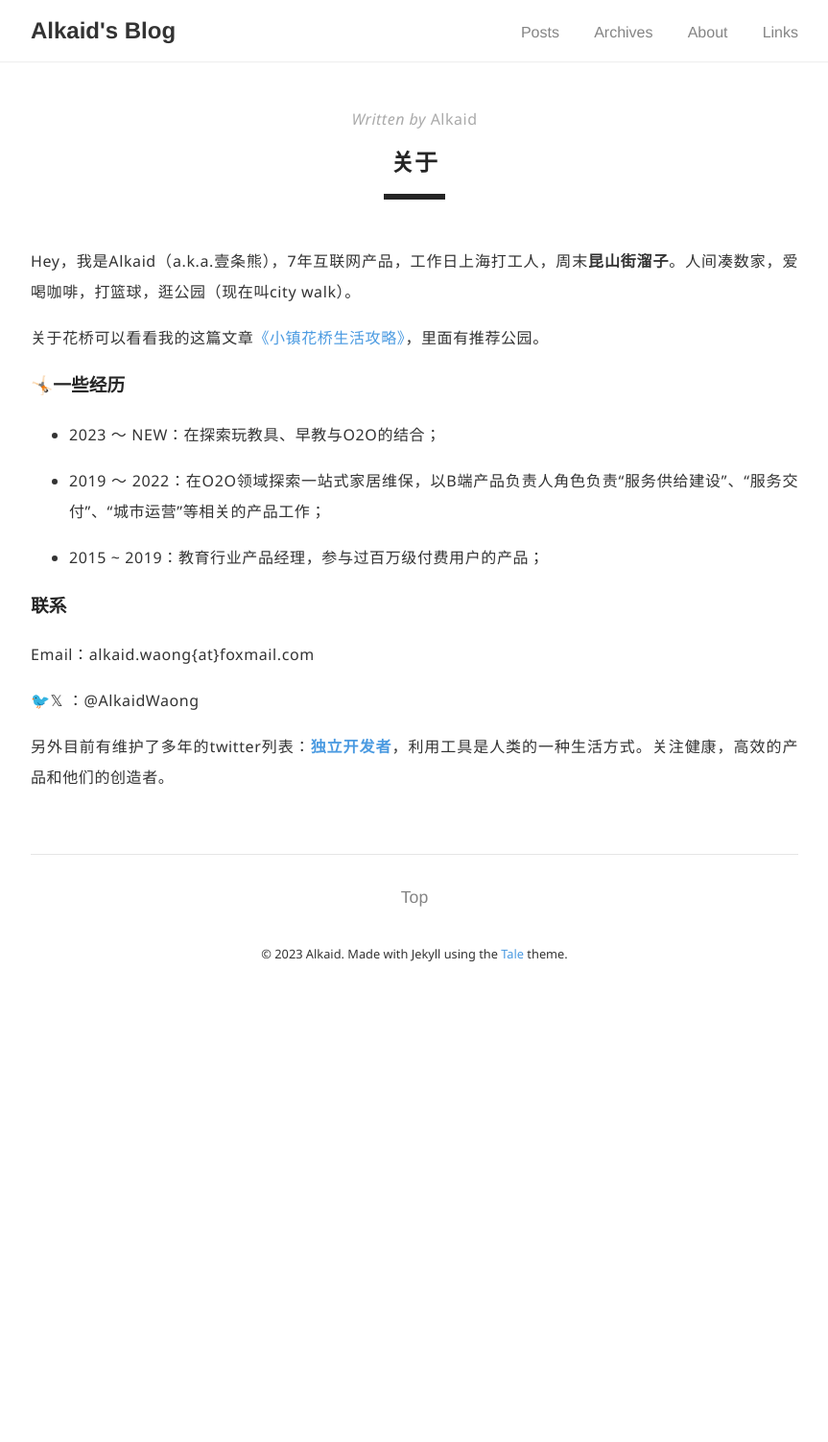
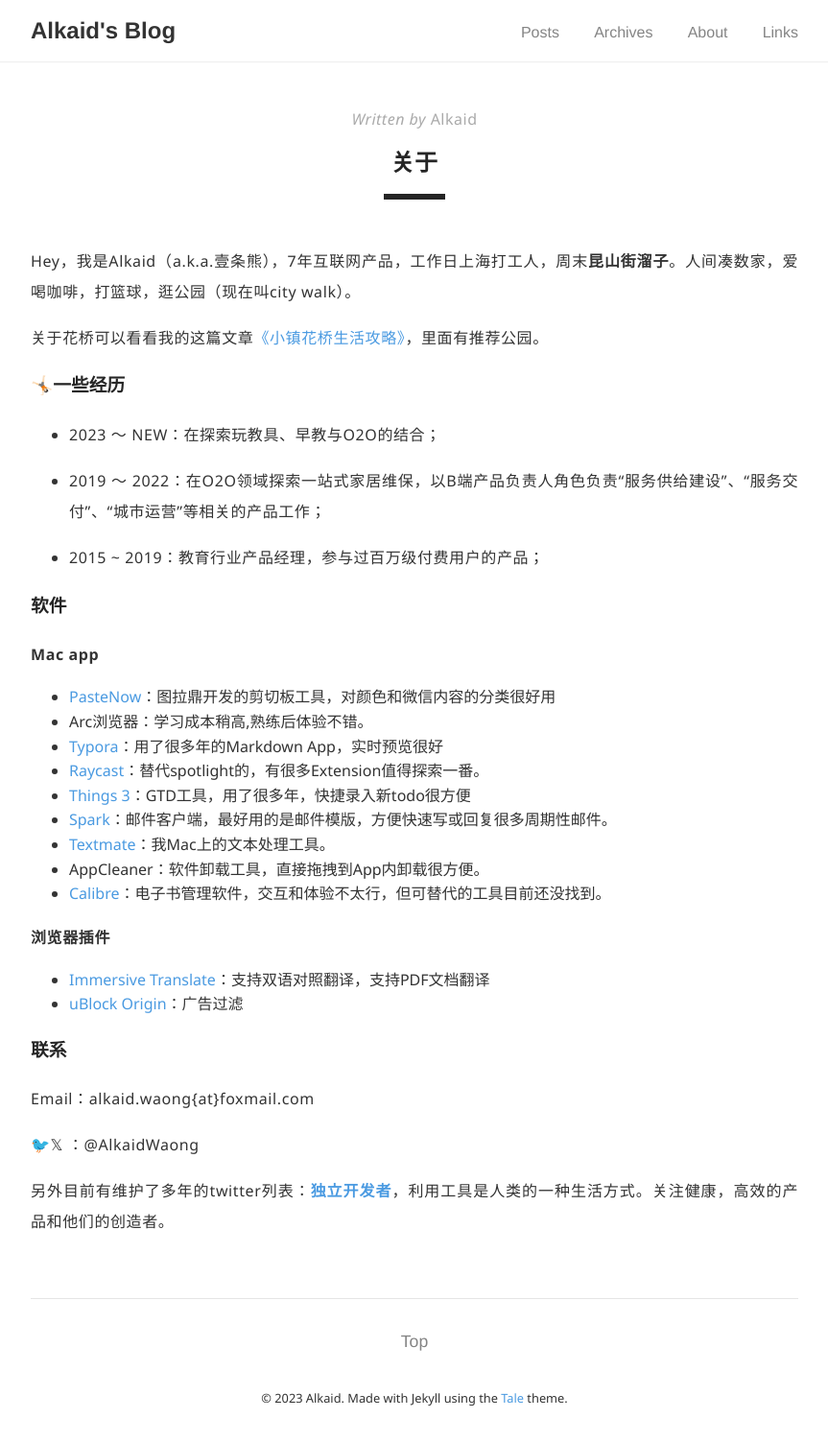
Before and after one commit to AlkaidWaong/ifoz, a Jekyll site: the page built from _pages/about.md, in a window 1280 px wide. Shown: the whole page at 96% size, without its empty margins (208-1071 px from the left). Built offline with Jekyll 4.4.1, drawn with Linux system fonts in a browser that asks for light colours; comment, search, counter and statistics services are not loaded; before the commit the page ends 1040 px from its top, so only the background shows below that.

Commit message:
Update about.md

```diff
--- a/_pages/about.md
+++ b/_pages/about.md
@@ -20,6 +20,31 @@ Hey，我是Alkaid（a.k.a.壹条熊），7年互联网产品，工作日上海
 
 - 2015 ~ 2019：教育行业产品经理，参与过百万级付费用户的产品；
 
+
+
+### 软件
+
+**Mac app**
+
+- [PasteNow](https://apps.apple.com/us/app/pastenow-%E5%89%AA%E8%B4%B4%E6%9D%BF%E5%B7%A5%E5%85%B7/id1552536109?l=zh-Hans-CN)：图拉鼎开发的剪切板工具，对颜色和微信内容的分类很好用
+- Arc浏览器：学习成本稍高,熟练后体验不错。
+- [Typora](https://typora.io/)：用了很多年的Markdown App，实时预览很好
+- [Raycast](https://www.raycast.com/)：替代spotlight的，有很多Extension值得探索一番。
+- [Things 3](https://apps.apple.com/us/app/things-3/id904280696?l=zh-Hans-CN&mt=12)：GTD工具，用了很多年，快捷录入新todo很方便
+- [Spark](https://apps.apple.com/us/app/spark-mail-ai-%E9%A9%B1%E5%8A%A8%E7%9A%84%E6%99%BA%E8%83%BD%E9%82%AE%E7%AE%B1%E5%92%8C%E6%97%A5%E5%8E%86/id6445813049?l=zh-Hans-CN&mt=12)：邮件客户端，最好用的是邮件模版，方便快速写或回复很多周期性邮件。
+- [Textmate](https://macromates.com/)：我Mac上的文本处理工具。
+- AppCleaner：软件卸载工具，直接拖拽到App内卸载很方便。
+- [Calibre](https://calibre-ebook.com/)：电子书管理软件，交互和体验不太行，但可替代的工具目前还没找到。
+
+
+
+**浏览器插件**
+
+- [Immersive Translate](https://chromewebstore.google.com/detail/%E6%B2%89%E6%B5%B8%E5%BC%8F%E7%BF%BB%E8%AF%91-%E5%8F%8C%E8%AF%AD%E5%AF%B9%E7%85%A7%E7%BD%91%E9%A1%B5%E7%BF%BB%E8%AF%91-pdf%E6%96%87%E6%A1%A3%E7%BF%BB%E8%AF%91/bpoadfkcbjbfhfodiogcnhhhpibjhbnh?pli=1)：支持双语对照翻译，支持PDF文档翻译
+- [uBlock Origin](https://chromewebstore.google.com/detail/ublock-origin/cjpalhdlnbpafiamejdnhcphjbkeiagm)：广告过滤
+
+
+
 ### 联系
 
 Email：alkaid.waong{at}foxmail.com
```
